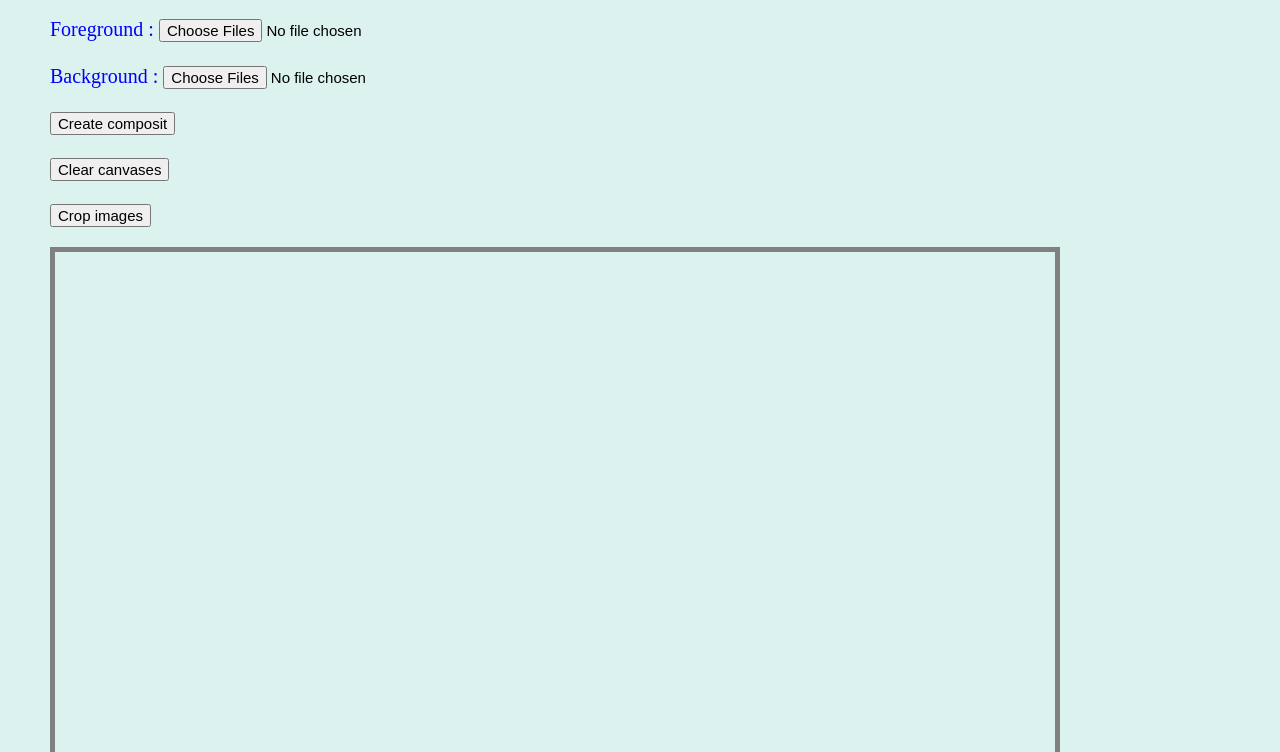
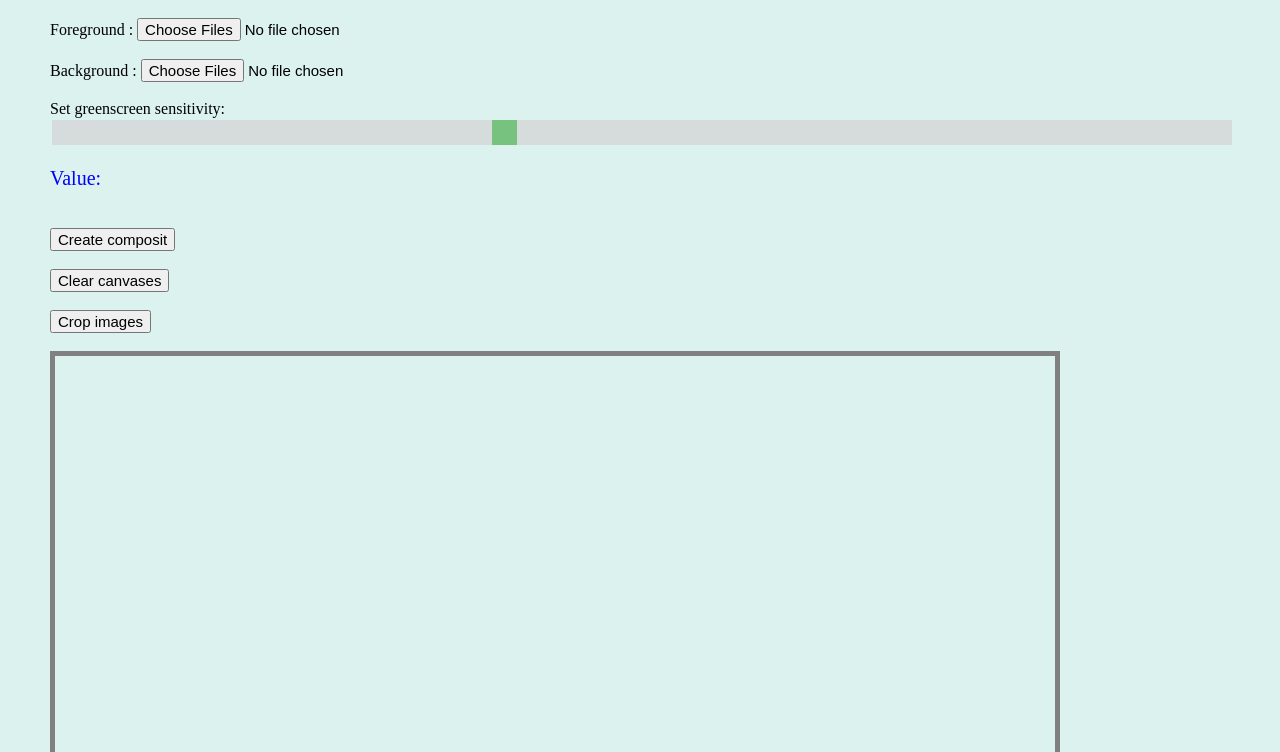
Before and after one commit to monikagerhes/monikagerhes.github.io, a plain HTML site: page green_screen.html in a window 1280 px wide. Shown: the part 48-800 px from the top of the page. Drawn offline with Linux system fonts and the light colour scheme.

Commit message:
added slider to greenscreen page

```diff
--- a/green_screen.html
+++ b/green_screen.html
@@ -9,20 +9,29 @@
     <body>
         <h1>Green screen web page</h1>
 
-        <p>
+        <div>
             Foreground  : <input type="file" multiple="false" accept="image/*" id="foregroundFileInput" onchange="loadForegroundImage()"><br/><br/>
             Background : <input type="file" multiple="false" accept="image/*" id="backgroundFileInput" onchange="loadBackgroundImage()">
-        <br/><br/>
+        </div><br/>
+
+
+        <div class="slidecontainer">
+            Set greenscreen sensitivity:
+            <input type="range" min="150" max="255" value="190" class="slider" id="greenRange" oninput="inputFunction()">
+            <p id="valuedemo">Value: <p>
+        </div><br/>
+
+        <div>
             <input type="button" value="Create composit" onclick="doGreenScreen()"><br/><br/>
             <input type="button" value="Clear canvases" onclick="clearCanvas()"><br/><br/>
             <input type="button" value="Crop images" onclick="resizeImagesToTheSame()">
-        </p>
+        </div><br/>
 
+        <div class="canvascontainer">
             <canvas id="can1" width="1000px" height="600px"></canvas>
             <canvas id="can2" width="1000px" height="600px"></canvas>
-        <br/><br/>
+        </div><br/><br/><br/>
 
-        <br/><br/><br/>
     </body>
 
 </html>
--- a/green_screen.js
+++ b/green_screen.js
@@ -1,5 +1,6 @@
 var fgImage = null;
 var bgImage = null;
+var sldrvalue = 190;
 
 // supplied by Viktor
 function drawToCanvas(canvas, simpleImg){
@@ -38,6 +39,12 @@ function loadBackgroundImage(){
     //bgimage.drawTo(canvas2);
     drawToCanvas(canvas2, bgImage);
 }
+
+function inputFunction(){
+    sldrvalue = document.getElementById("greenRange").value;
+    document.getElementById("valuedemo").innerHTML = "Value: " + sldrvalue;
+}
+
 
 function resizeImagesToTheSame(){
     var img1Loaded = false;
@@ -153,7 +160,7 @@ function doGreenScreen(){
             // if the current pixel is green
             // calculate the green threshold
 
-            if (calcGreenDistance(pixel) < 190){
+            if (calcGreenDistance(pixel) < sldrvalue){
             //if (greenComponentDiff(pixel) > 0){
                 // get the x,y cordinates of the current pixel
                 var fgx = pixel.getX();
--- a/portfolio.css
+++ b/portfolio.css
@@ -49,3 +49,42 @@ a:hover {
 a:active {
     color: green;
 }
+
+.slidecontainer{
+    width: 100%; /* of the outside container*/
+}
+
+/* The slider itself */
+.slider {
+    -webkit-appearance: none;  /* Override default CSS styles */
+    appearance: none;
+    width: 100%; /* Full-width */
+    height: 25px; /* Specified height */
+    background: #d3d3d3; /* Grey background */
+    outline: none; /* Remove outline */
+    opacity: 0.7; /* Set transparency (for mouse-over effects on hover) */
+    -webkit-transition: .2s; /* 0.2 seconds transition on hover */
+    transition: opacity .2s;
+}
+
+/* Mouse-over effects */
+.slider:hover {
+    opacity: 1; /* Fully shown on mouse-over */
+}
+
+/* The slider handle (use -webkit- (Chrome, Opera, Safari, Edge) and -moz- (Firefox) to override default look) */
+.slider::-webkit-slider-thumb {
+    -webkit-appearance: none; /* Override default look */
+    appearance: none;
+    width: 25px; /* Set a specific slider handle width */
+    height: 25px; /* Slider handle height */
+    background: #4CAF50; /* Green background */
+    cursor: pointer; /* Cursor on hover */
+}
+
+.slider::-moz-range-thumb {
+    width: 25px; /* Set a specific slider handle width */
+    height: 25px; /* Slider handle height */
+    background: #4CAF50; /* Green background */
+    cursor: pointer; /* Cursor on hover */
+}
```
Lines whose indentation alone changed are shown as unchanged.
